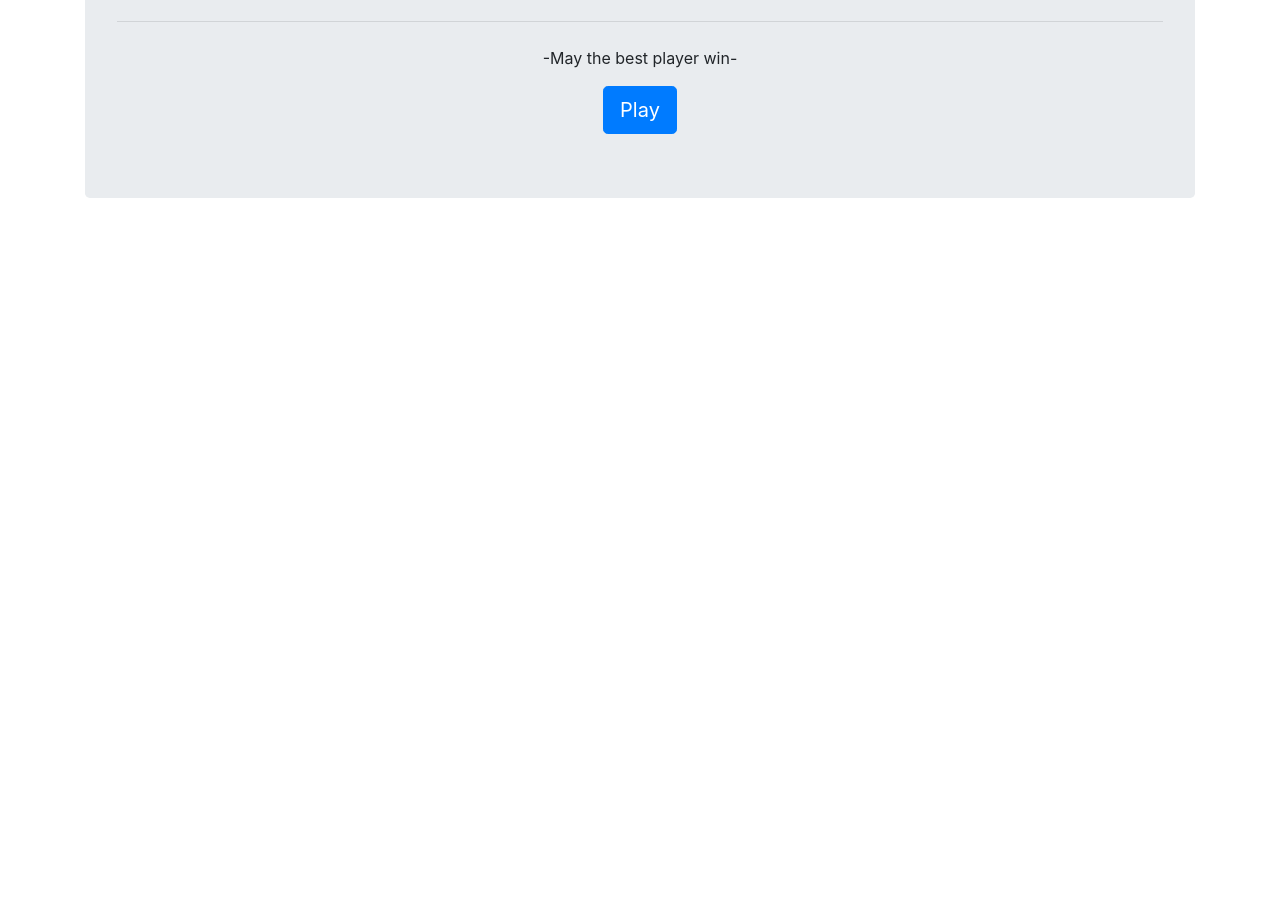
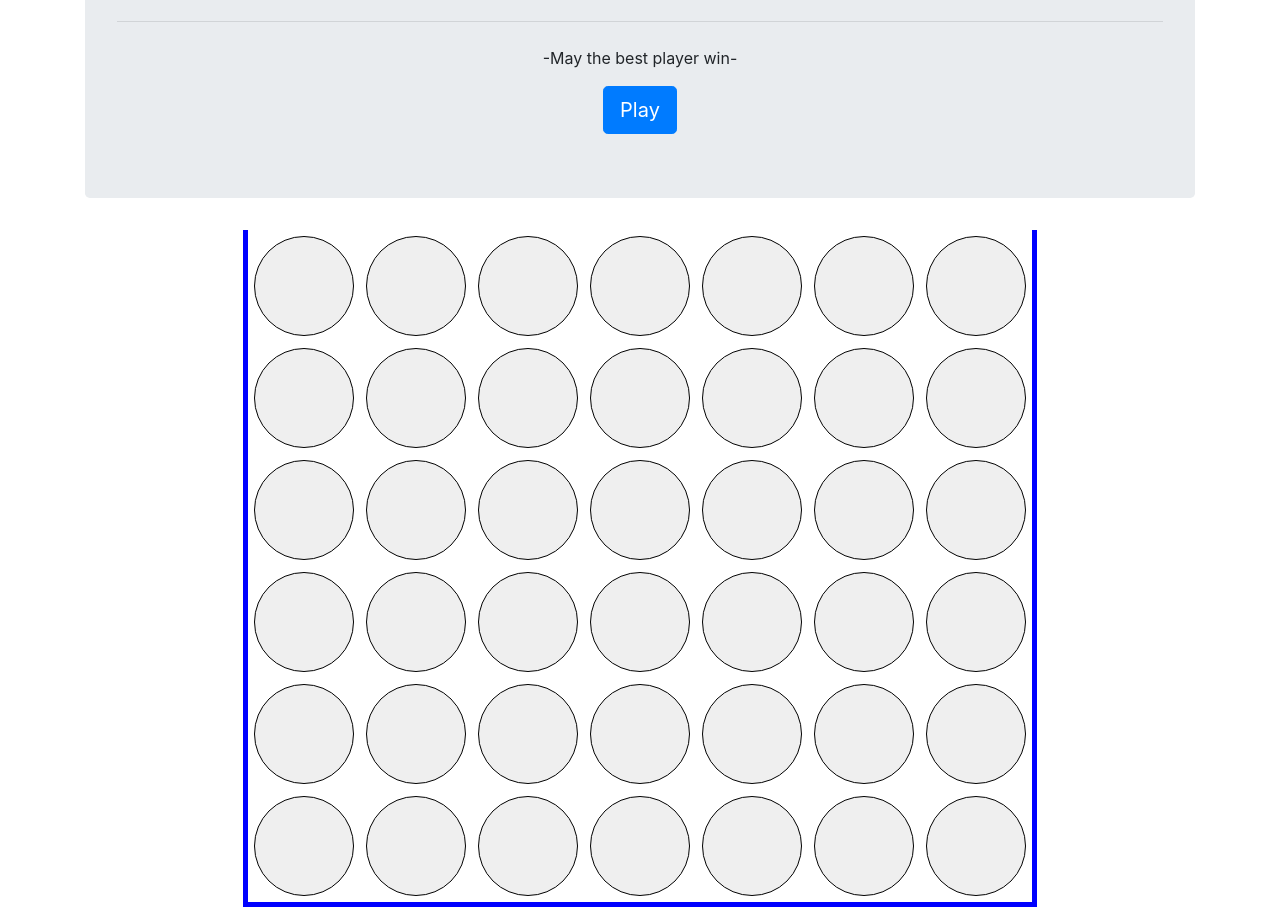
Before and after one commit to storres8/Connect-4, a plain HTML site: page index.html in a window 1280 px wide. Shown: the part 172-1079 px from the top of the page. Before the commit the page ends 800 px from the top, so only its background shows below. Drawn offline with nearby package versions, Linux system fonts and the light colour scheme.

Commit message:
built connect 4 board and added some css for styling.

```diff
--- a/game.css
+++ b/game.css
@@ -9,3 +9,22 @@ p{
 .buttonHolder{
   text-align: center;
 }
+
+.c4Table{
+  text-align: center;
+}
+
+td button{
+  width: 100px;
+  height: 100px;
+  border: 1px solid black;
+  margin: 5px;
+  border-radius: 50px;
+}
+
+table{
+  margin: 0px auto;
+  border-left: 5px solid blue;
+  border-right: 5px solid blue;
+  border-bottom: 5px solid blue;
+}
--- a/index.html
+++ b/index.html
@@ -26,5 +26,70 @@
     </div>
   </div>
 
+  <!--Connect 4 table-->
+    <div class="container">
+      <table >
+        <tr>
+          <td><button type="button"></td>
+          <td><button type="button"></td>
+          <td><button type="button"></td>
+          <td><button type="button"></td>
+          <td><button type="button"></td>
+          <td><button type="button"></td>
+          <td><button type="button"></td>
+        </tr>
+
+        <tr>
+          <td><button type="button"></td>
+          <td><button type="button"></td>
+          <td><button type="button"></td>
+          <td><button type="button"></td>
+          <td><button type="button"></td>
+          <td><button type="button"></td>
+          <td><button type="button"></td>
+        </tr>
+
+        <tr>
+          <td><button type="button"></td>
+          <td><button type="button"></td>
+          <td><button type="button"></td>
+          <td><button type="button"></td>
+          <td><button type="button"></td>
+          <td><button type="button"></td>
+          <td><button type="button"></td>
+        </tr>
+
+        <tr>
+          <td><button type="button"></td>
+          <td><button type="button"></td>
+          <td><button type="button"></td>
+          <td><button type="button"></td>
+          <td><button type="button"></td>
+          <td><button type="button"></td>
+          <td><button type="button"></td>
+        </tr>
+
+        <tr>
+          <td><button type="button"></td>
+          <td><button type="button"></td>
+          <td><button type="button"></td>
+          <td><button type="button"></td>
+          <td><button type="button"></td>
+          <td><button type="button"></td>
+          <td><button type="button"></td>
+        </tr>
+
+        <tr>
+          <td><button type="button"></td>
+          <td><button type="button"></td>
+          <td><button type="button"></td>
+          <td><button type="button"></td>
+          <td><button type="button"></td>
+          <td><button type="button"></td>
+          <td><button type="button"></td>
+        </tr>
+      </table>
+    </div>
+
   </body>
 </html>
```
